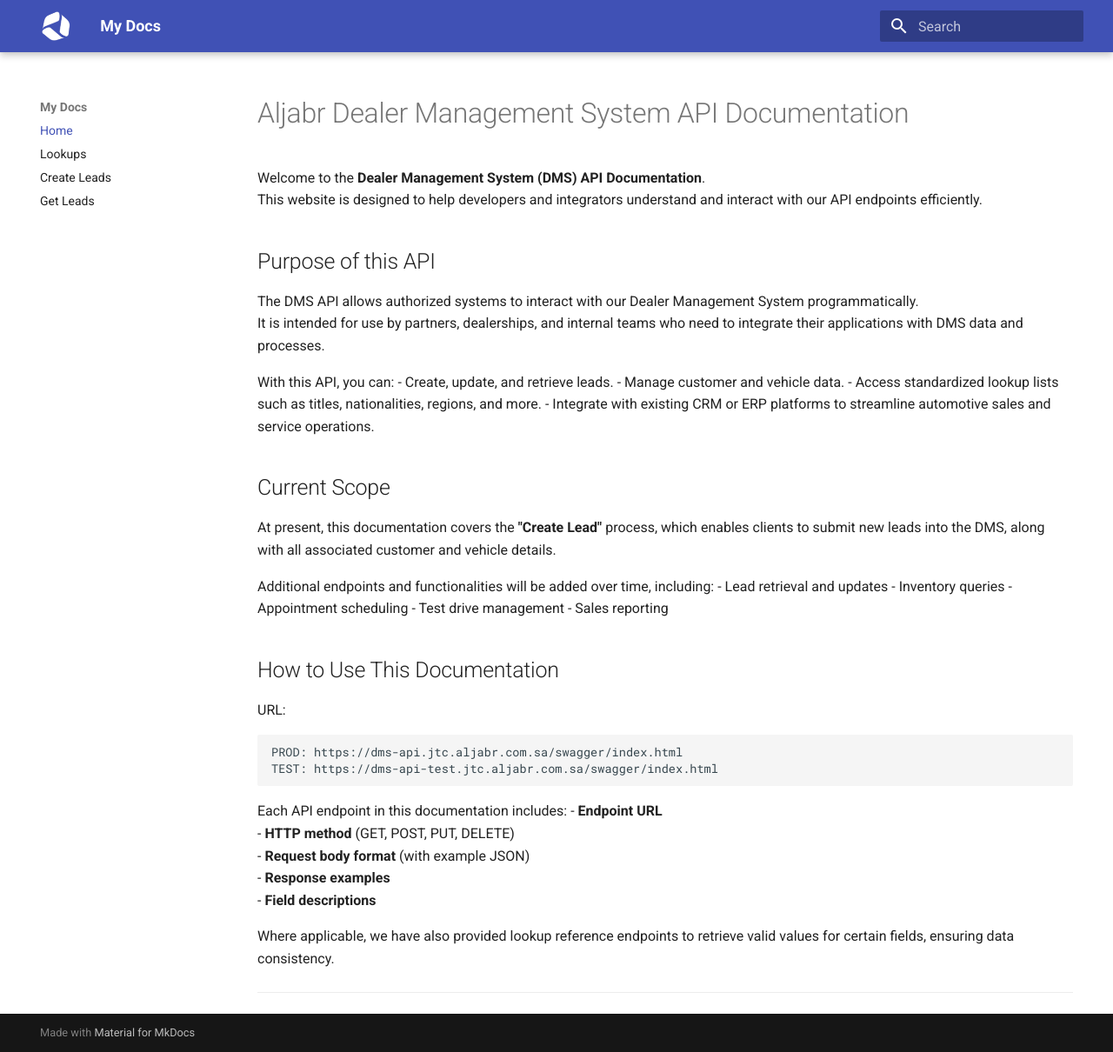
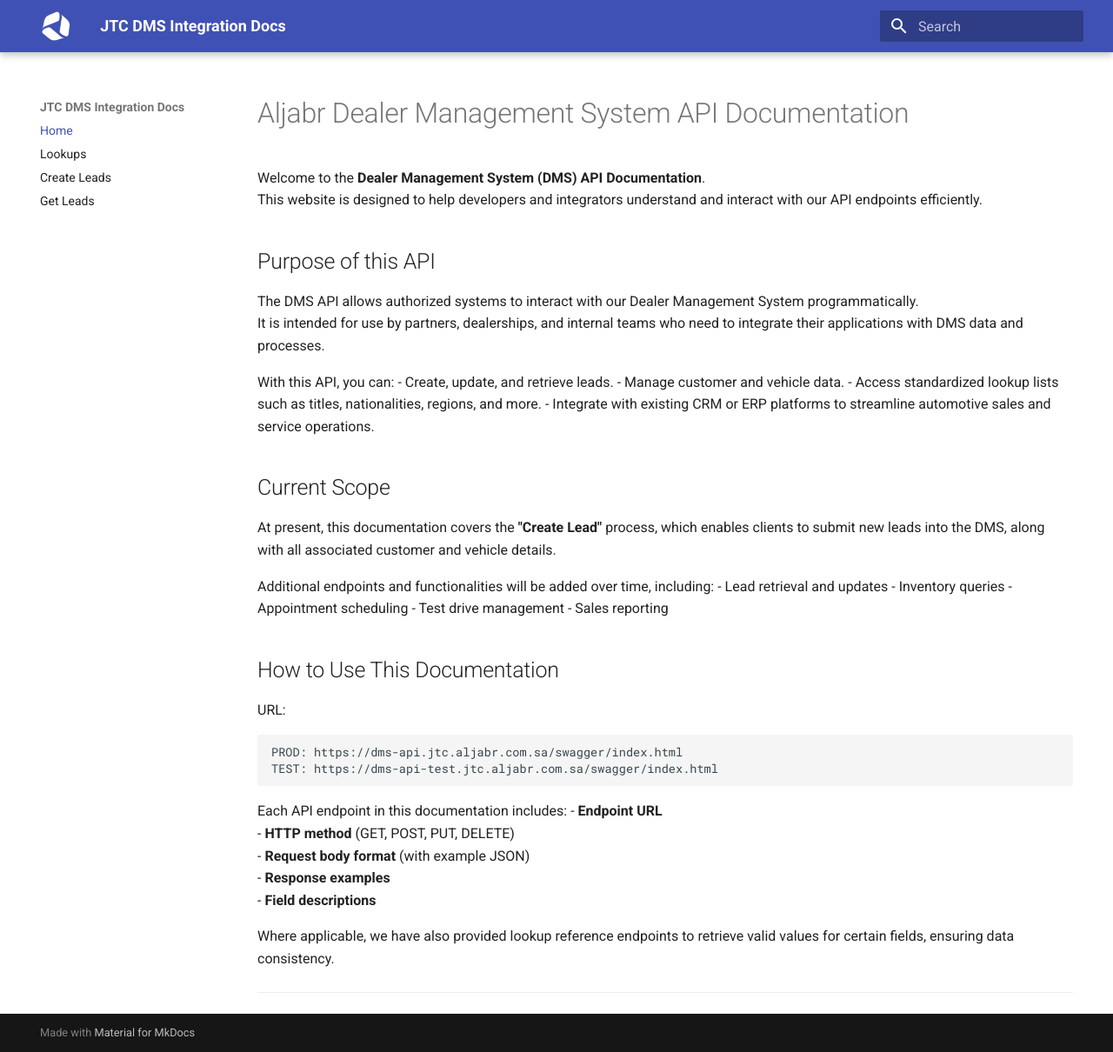
Before and after one commit to aljabr-trading/dms-external-docs, an MkDocs documentation site: the page built from docs/index.md, in a window 1280 px wide and 1210 px high. Shown: the whole window at 87% size. Built offline with MkDocs 1.6.1 and Material for MkDocs 9.7.7, drawn with Linux system fonts in a browser that asks for light colours.

Commit message:
fix: updated content

```diff
--- a/mkdocs.yml
+++ b/mkdocs.yml
@@ -1,4 +1,4 @@
-site_name: My Docs
+site_name: JTC DMS Integration Docs
 theme:
   name: material
   logo: assets/logo/JTCLogoWhite.png
```
Also changed, not shown: site/404.html, site/create-lead/index.html, site/get-leads/index.html, site/index.html, site/lookups/index.html.
